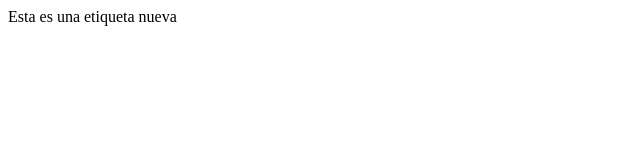
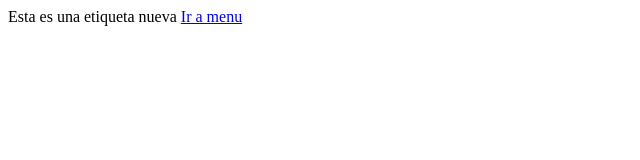
Before and after one commit to DanielAlsan/gitTest, a plain HTML site: page index.html in a window 1280 px wide. Shown: the full height of the page, 0-640 px from the left. Drawn offline with Linux system fonts and the light colour scheme.

Commit message:
Se realizan cambios de los html

```diff
--- a/index.html
+++ b/index.html
@@ -7,5 +7,6 @@
 </head>
 <body>
     <label>Esta es una etiqueta nueva</label>
+    <a href="menú.html">Ir a menu</a>
 </body>
 </html>
```
Also changed, not shown: menú.html (+1 -0 lines).
